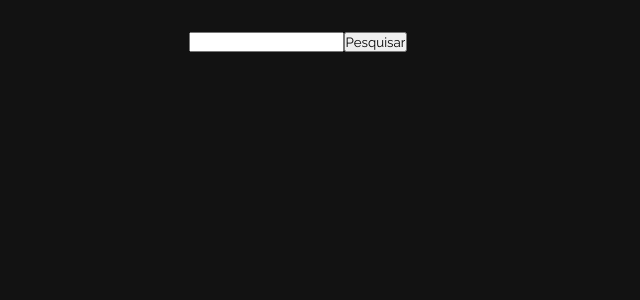
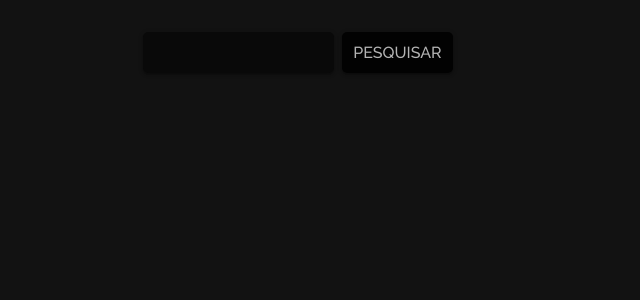
Before and after one commit to ericksvaguilar/github-profiles, a React (Create React App) app: page / in a window 1280 px wide. Shown: the top 300 px of the page, without its empty margins (342-982 px from the left). Built offline with nearby package versions, Linux system fonts and the light colour scheme.

Commit message:
feat: finish searchbar layout

```diff
--- a/src/styles/components/SearchBar.module.css
+++ b/src/styles/components/SearchBar.module.css
@@ -1,3 +1,32 @@
 .searchBarContainer {
-  margin: 2rem 0 1rem 0;
+	margin: 2rem 0 1rem 0;
+	display: flex;
 }
+
+.searchBarContainer input {
+	padding: 0.4rem;
+	border: none;
+	background-color: rgb(0 0 0 / 50%);
+	color: inherit;
+	font-size: 1rem;
+	box-shadow: 0 2px 2px 0 rgb(0 0 0 / 14%), 0 3px 1px -2px rgb(0 0 0 / 12%),
+		0 1px 5px 0 rgb(0 0 0 / 20%);
+}
+.searchBarContainer [type='search'] {
+	border-radius: 5px;
+}
+
+.searchBarContainer [type='submit'] {
+	text-transform: uppercase;
+	font-weight: 500;
+	cursor: pointer;
+	border-radius: 5px;
+	margin-left: 0.5rem;
+	background-color: #eee;
+	background-color: rgb(0 0 0 / 90%);
+	padding: 0.7rem;
+}
+
+.searchBarContainer [type='submit']:hover {
+	background-color: rgb(0 0 0 / 80%);
+}
```
